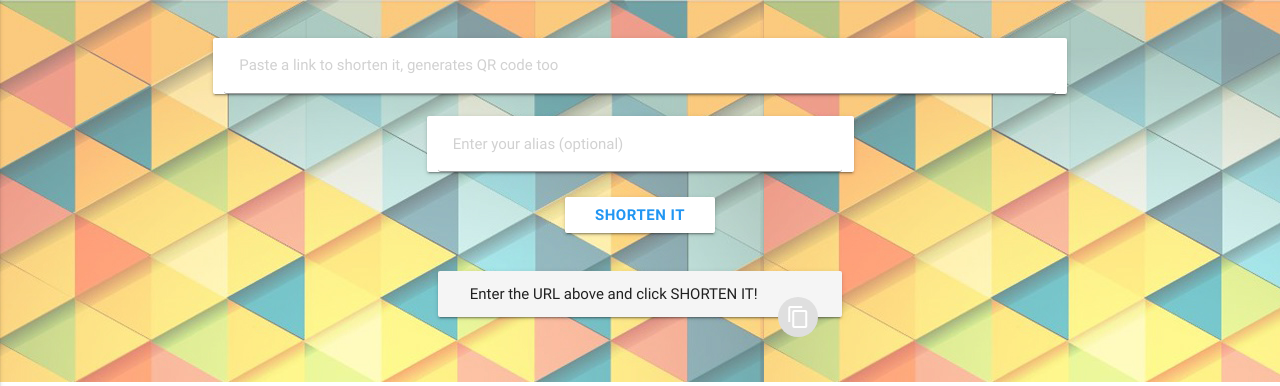
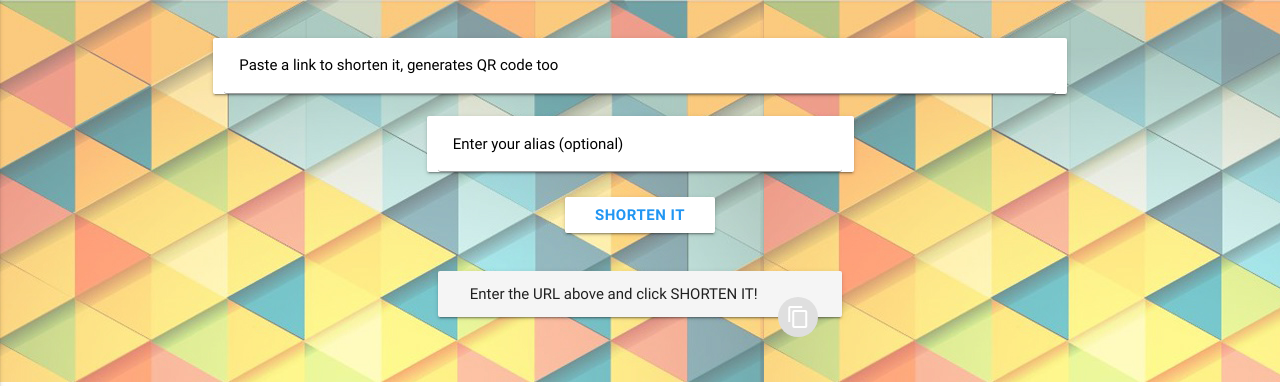
Before and after one commit to modihere/shortweb, a Django app: template shorturl/templates/shorturl/index.html in a window 1280 px wide. Shown: the part 64-450 px from the top of the page. Run offline with Django 3.2, Linux system fonts and the light colour scheme; the template is opened without the code that fills it, so the values that code supplies are empty; some libraries are stand-ins or nearby versions.

Commit message:
Small changes to frontend

```diff
--- a/shorturl/static/shorturl/css/custom.css
+++ b/shorturl/static/shorturl/css/custom.css
@@ -71,3 +71,15 @@ body{
 .url-input-container{
 	display: flex;
 }
+::placeholder { /* Chrome, Firefox, Opera, Safari 10.1+ */
+    color: black;
+    opacity: 1; /* Firefox */
+}
+
+:-ms-input-placeholder { /* Internet Explorer 10-11 */
+    color: black;
+}
+
+::-ms-input-placeholder { /* Microsoft Edge */
+    color: black;
+}
```
